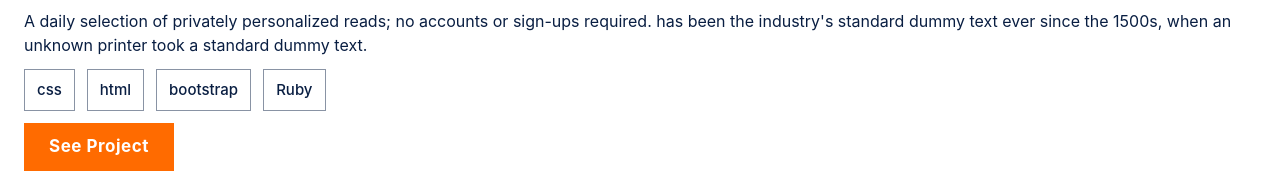
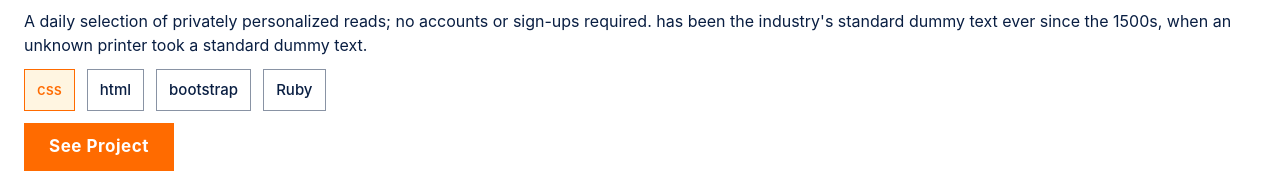
Before and after one commit to Bennyjoez/Portfolio, a website: page index.html in a window 1280 px wide. In both pictures the pointer is over the item "css". Shown: the part 897-1092 px from the top of the page. Drawn offline with Linux system fonts and the light colour scheme.

Commit message:
Style active and hovered buttons

```diff
--- a/styles.css
+++ b/styles.css
@@ -172,3 +172,15 @@ body {
   background: #ff6b00;
   width: 150px;
 }
+
+.see-project:hover, .skills li:hover {
+  color: #ff6b00;
+  background:#fff5e1;
+  border: 1px solid #ff6b00;
+  cursor: pointer;
+}
+
+.see-project:active, .skills li:active {
+  color: #fff;
+  background: #ff5800;
+}
```
